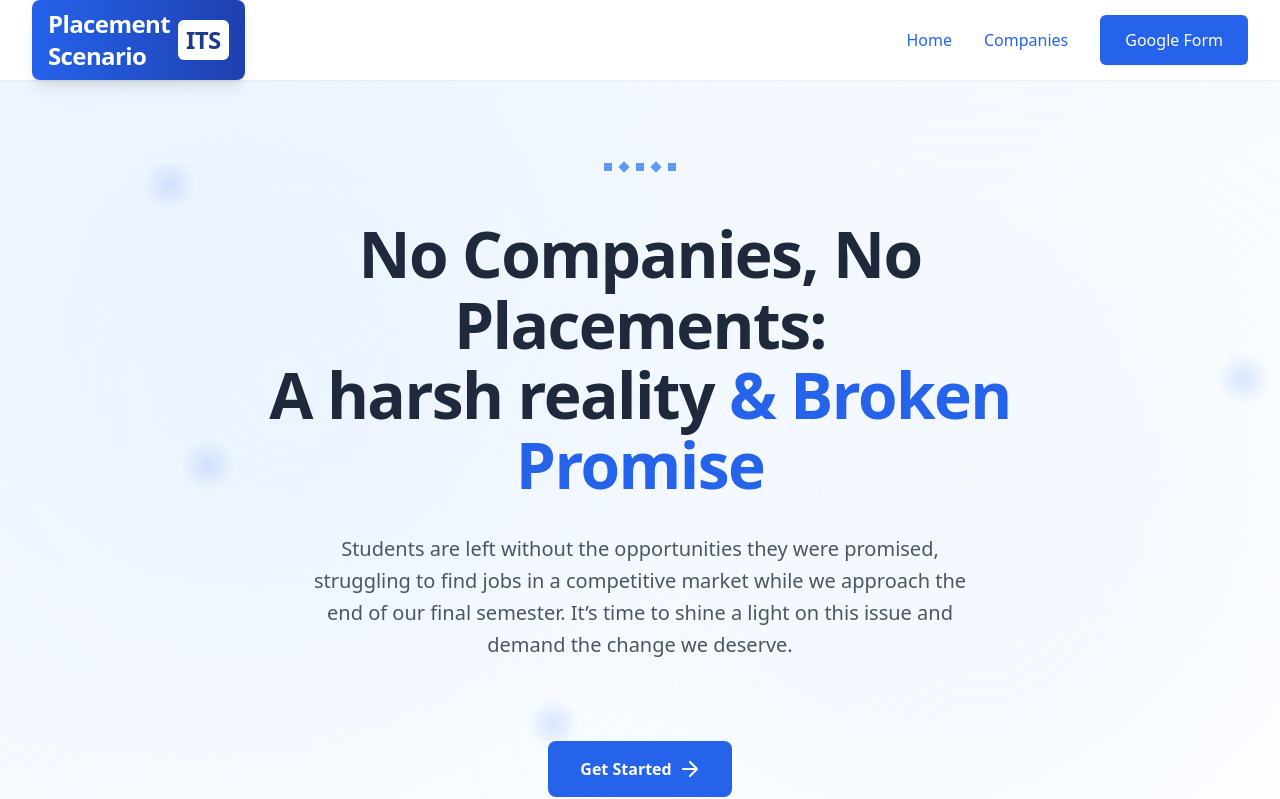
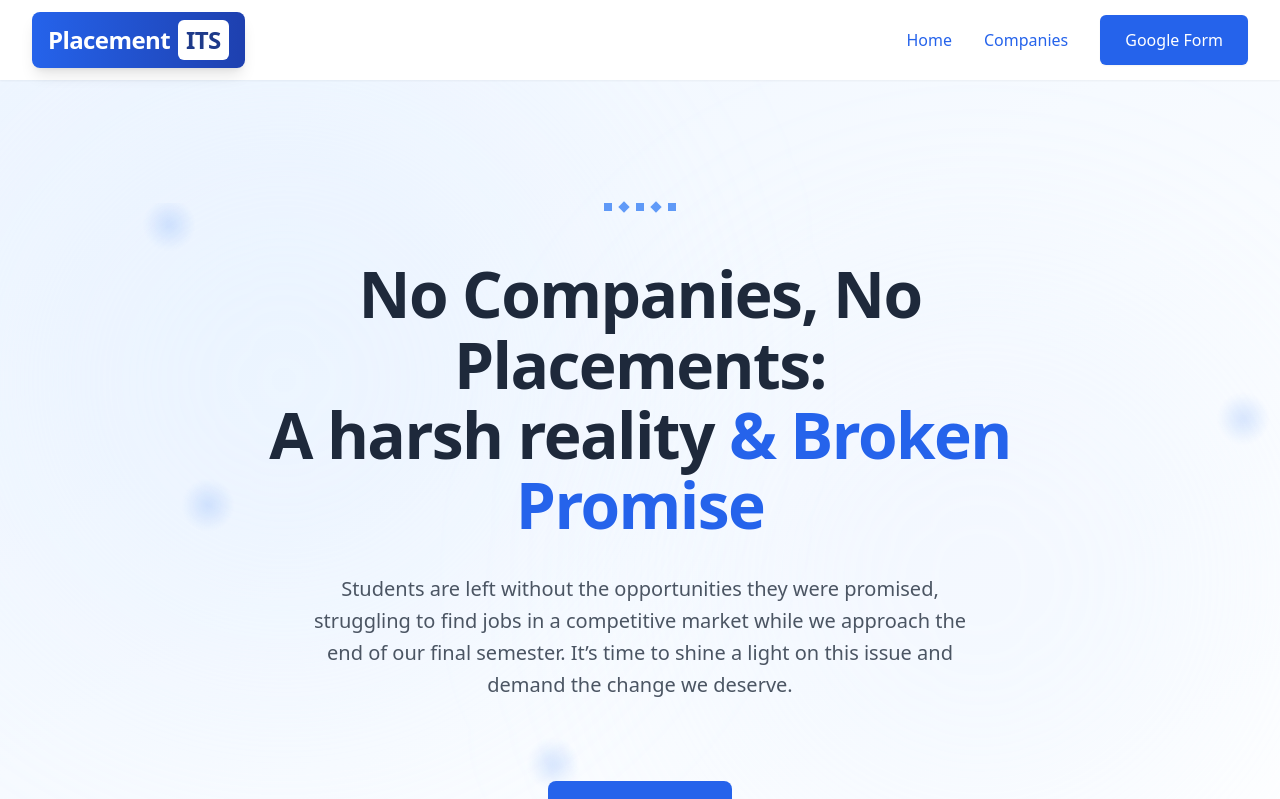
Before and after one commit to rsakm/expppp, a Next.js app: page / in a window 1280 px wide. Shown: the top 799 px of the page. Built offline with nearby package versions, Linux system fonts and the light colour scheme.

Commit message:
updated header

```diff
--- a/src/components/Header.tsx
+++ b/src/components/Header.tsx
@@ -19,14 +19,14 @@ export default function Header() {
 
   return (
     <header className="bg-white shadow-sm sticky top-0 z-50">
-      <div className="container flex items-center justify-between h-20">
+      <div className="container flex items-center justify-between h-20 ">
         <div className="flex-shrink-0">
           <Link
             href="/"
             className="group flex items-center space-x-2 font-extrabold text-2xl tracking-tight"
           >
-            <div className="flex items-center bg-gradient-to-r from-blue-600 to-blue-800 text-white px-4 py-2 rounded-lg shadow-lg transform transition-all duration-300 hover:scale-105 hover:shadow-xl">
-              <span className="mr-2">Placement <br></br>Scenario</span>
+            <div className="flex items-center bg-gradient-to-r from-blue-600 to-blue-800 text-white px-4 py-2 rounded-lg shadow-lg transform transition-all duration-300 hover:scale-105 hover:shadow-xl my-4">
+              <span className="mr-2">Placement </span>
               <span className="bg-white text-blue-900 px-2 py-1 rounded-md  font-black transform transition-all duration-300 group-hover:scale-110 group-hover:rotate-3">
                 ITS
               </span>
--- a/src/components/Hero.tsx
+++ b/src/components/Hero.tsx
@@ -60,12 +60,12 @@ const rightFeatures = [
 
 export default function Hero() {
   return (
-    <div className="relative overflow-hidden bg-gradient-to-br  from-blue-50 to-white h-screen flex items-center py-10">
+    <div className="relative overflow-hidden bg-gradient-to-br  from-blue-50 to-white h-screen flex items-center">
       {/* Background Gradient Effects */}
       <div className="absolute top-0 -left-4 w-[600px] h-[600px] bg-blue-100/30 rounded-full blur-[120px]" />
       <div className="absolute bottom-0 right-0 w-[600px] h-[600px] bg-blue-100/20 rounded-full blur-[120px]" />
 
-      <div className="relative w-full max-w-7xl mx-auto px-6 lg:px-8">
+      <div className="relative w-full max-w-7xl mx-auto mt-20 px-6 lg:px-8">
         {/* Animated Connection Lines */}
         <svg
           className="absolute inset-0 w-full h-full pointer-events-none"
```
